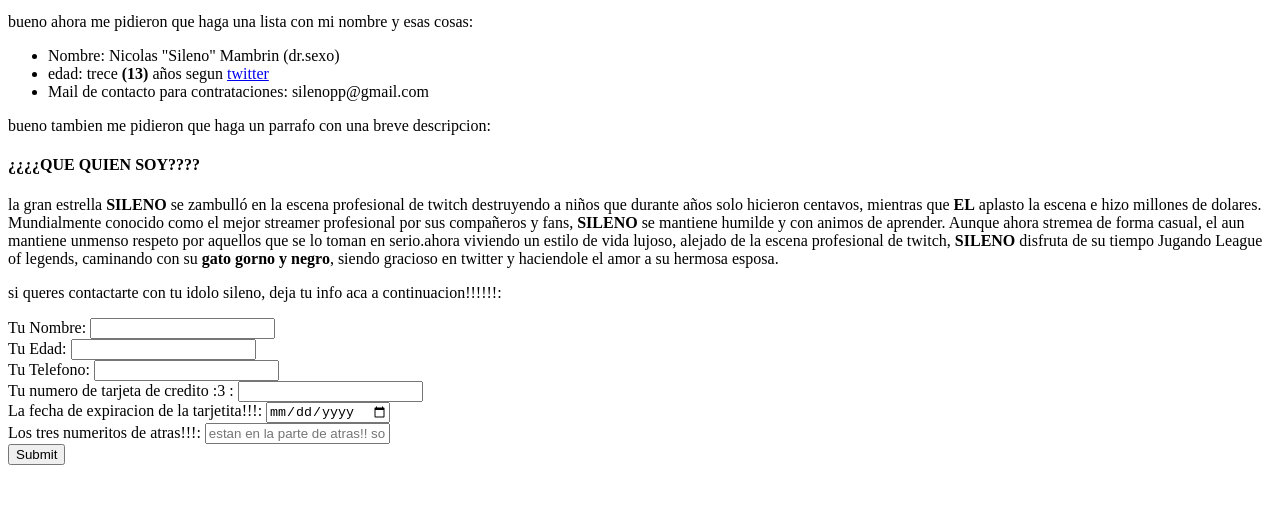
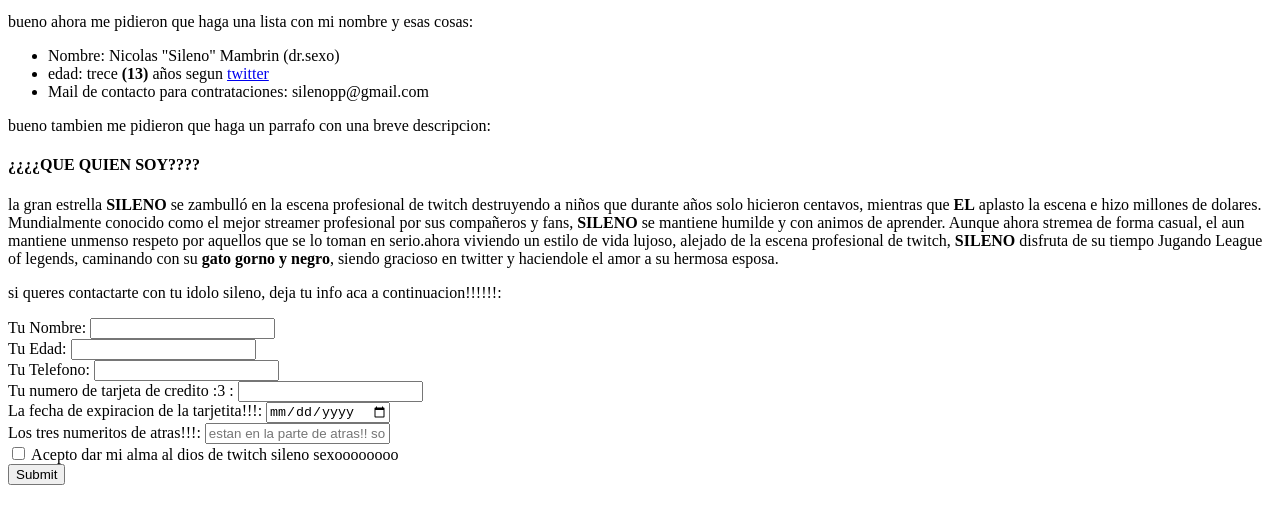
Before and after one commit to NicolasMambrin/la-pagina-god, a plain HTML site: page mi primera pag.html in a window 1280 px wide. Shown: the part 209-732 px from the top of the page. Drawn offline with Linux system fonts and the light colour scheme.

Commit message:
agregué una checkbox para los pibardos

```diff
--- a/mi primera pag.html
+++ b/mi primera pag.html
@@ -54,6 +54,10 @@
             <input type="text" id="tres_numeritos" placeholder="estan en la parte de atras!! son 3!" maxlength="3">
         </div>
         <div>
+            <input type="checkbox" id="checkboxarda" required> Acepto dar mi alma al dios de twitch sileno sexoooooooo
+            <label for="checkboxarda"></label>
+        </div>
+        <div>
             <label for="botonardo"></label>
             <input type="submit" name="botonardo">
         </div>
```
